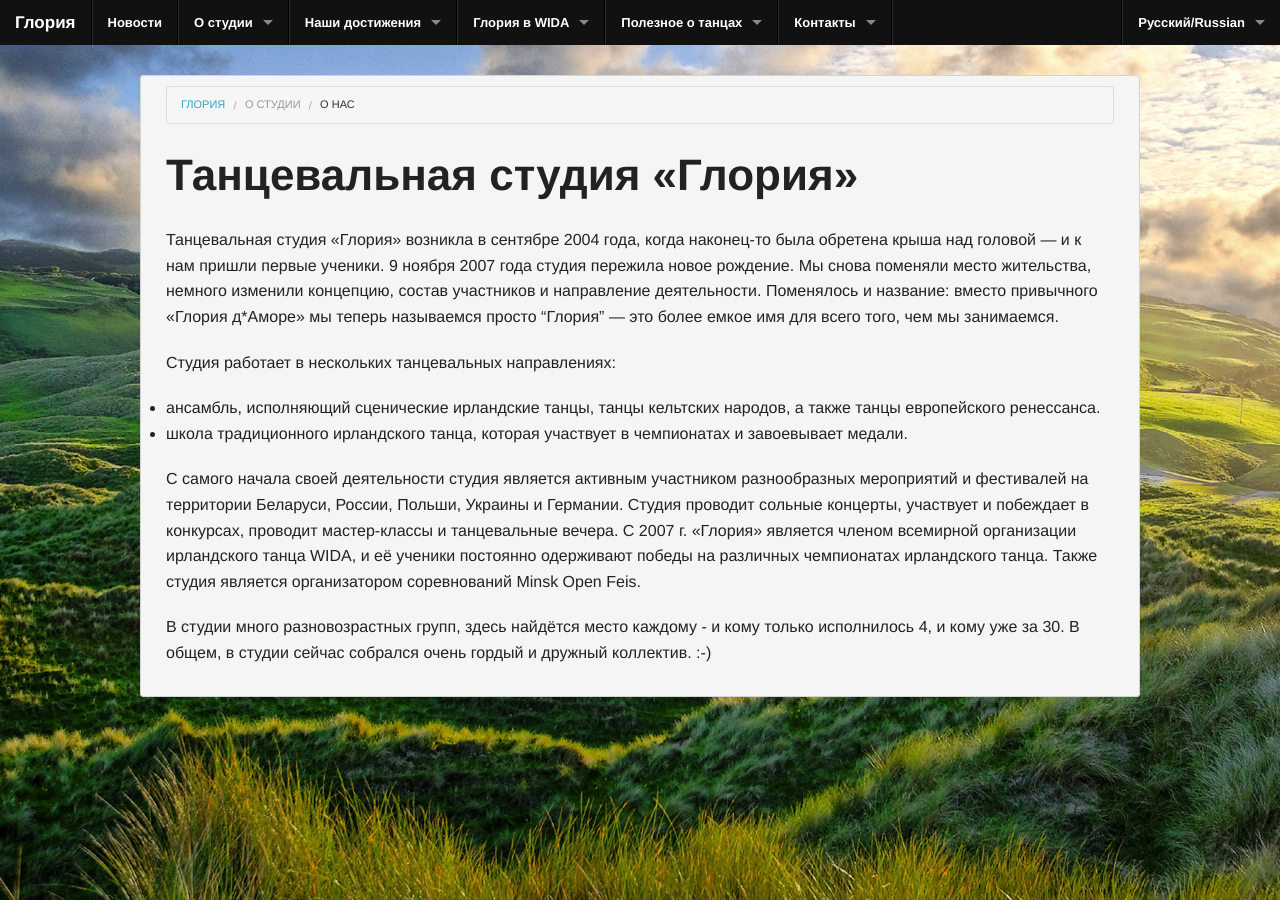
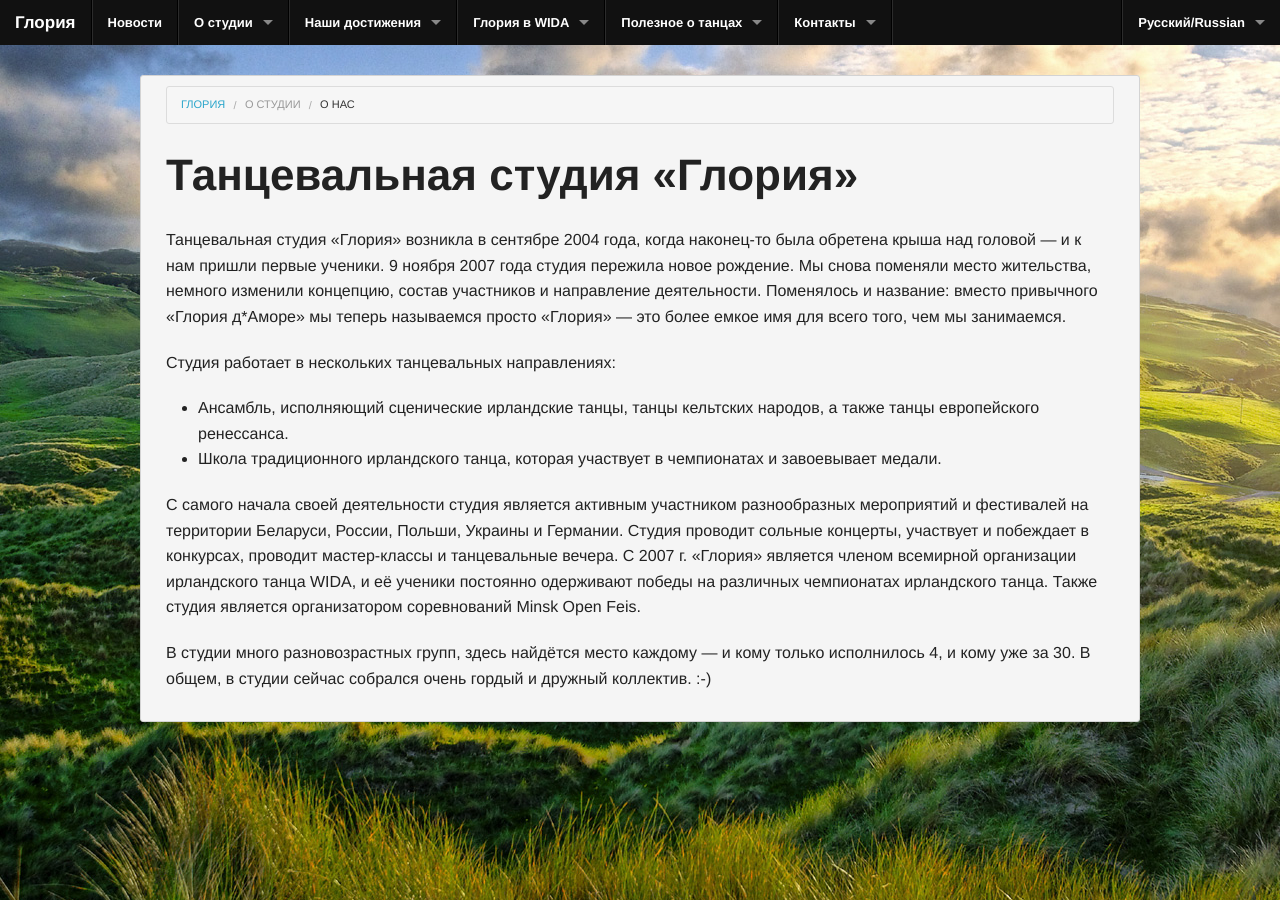
Before and after one commit to gloria-studio/gloria-studio.github.io, a Jekyll site: the page built from about/about/index.md, in a window 1280 px wide. Built offline with Jekyll 4.4.1, drawn with Linux system fonts in a browser that asks for light colours; Markdown is read by kramdown in place of the engine named in the settings.

Commit message:
Update markup and engine.

```diff
--- a/_config.yml
+++ b/_config.yml
@@ -1,6 +1,10 @@
 safe: true
 exclude: [README.md]
 paginate: 2
+
+markdown: redcarpet
+redcarpet:
+  extensions: ["no_intra_emphasis", "fenced_code_blocks", "autolink", "tables", "with_toc_data", "smart"]
 
 locales:
   ru:
--- a/about/about/index.md
+++ b/about/about/index.md
@@ -11,14 +11,15 @@
 ученики. 9 ноября 2007 года студия пережила новое рождение. Мы снова
 поменяли место жительства, немного изменили концепцию, состав
 участников и направление деятельности. Поменялось и название: вместо
-привычного «Глория д*Аморе» мы теперь называемся просто "Глория" --- это
+привычного «Глория д\*Аморе» мы теперь называемся просто &laquo;Глория&raquo; --- это
 более емкое имя для всего того, чем мы занимаемся.
 
 Студия работает в нескольких танцевальных направлениях:
 
-- ансамбль, исполняющий сценические ирландские танцы, танцы кельтских народов, а также танцы европейского ренессанса.
-- школа традиционного ирландского танца, которая участвует в
-чемпионатах и завоевывает  медали.
+
+- Ансамбль, исполняющий сценические ирландские танцы, танцы кельтских народов, а также танцы европейского ренессанса.
+- Школа традиционного ирландского танца, которая участвует в чемпионатах и завоевывает  медали.
+
 
 С самого начала своей деятельности студия является активным
 участником разнообразных мероприятий и фестивалей на территории
@@ -28,6 +29,6 @@
 организации ирландского танца WIDA, и её ученики постоянно
 одерживают победы на различных чемпионатах ирландского танца. Также студия является организатором соревнований Minsk Open Feis.
 
-В студии много разновозрастных групп, здесь найдётся место каждому - и
+В студии много разновозрастных групп, здесь найдётся место каждому --- и
 кому только исполнилось 4, и кому уже за 30. В общем, в студии сейчас
 собрался очень гордый и дружный коллектив. :-)
--- a/css/app.css
+++ b/css/app.css
@@ -1,5 +1,10 @@
 html, body {
     background: #333333 url(/img/background_image.jpg) no-repeat fixed center;
+}
+
+ul {
+    list-style-position: outside;
+    margin-left: 2em;
 }
 
 .main-container {
```
